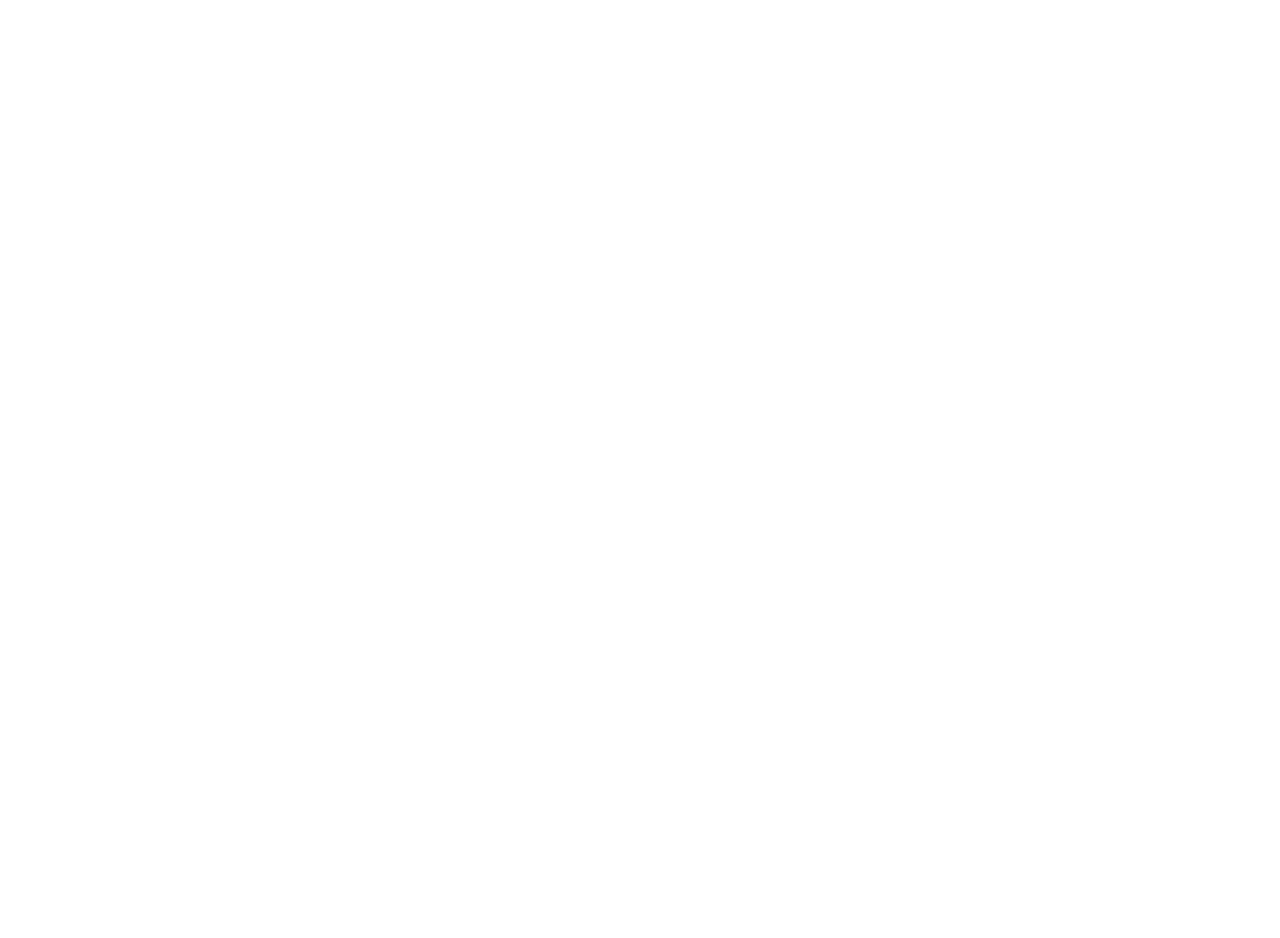
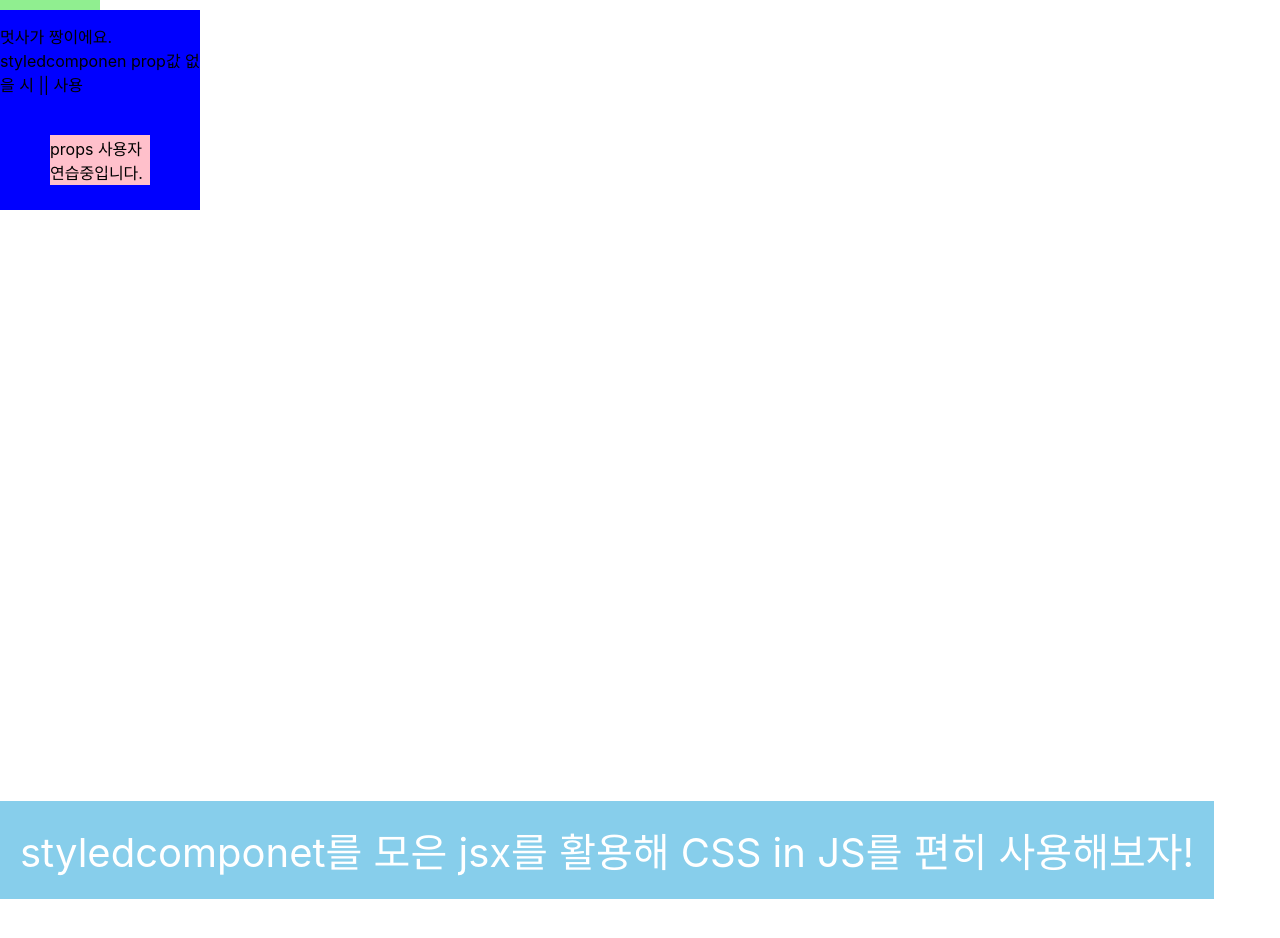
Before and after one commit to LYZAcell/Personal_JS_Portfolio, a React (Create React App) app: page / in a window 1280 px wide. Shown: the part 1440-2378 px from the top of the page. Before the commit the page ends 1300 px from the top, so only its background shows below. Built offline with nearby package versions, Linux system fonts and the light colour scheme.

Commit message:
styledcomponent 완료

```diff
--- a/package.json
+++ b/package.json
@@ -9,6 +9,7 @@
     "react": "^18.3.1",
     "react-dom": "^18.3.1",
     "react-scripts": "5.0.1",
+    "styled-components": "^6.1.11",
     "web-vitals": "^2.1.4"
   },
   "scripts": {
--- a/src/App.js
+++ b/src/App.js
@@ -1,7 +1,8 @@
 import logo from './logo.svg';
 import './App.css';
 import FirstComponent from './studying/FirstComponent'; // App.js로 사이트 만들시 해당 라인 지우기
-
+import styled, {css} from 'styled-components';
+import {MainContainer, MainText} from "./studying/practice_styles"; // styledcomponent모아둔 JSX
 
 // 컴포넌트 만들기
 function MyFirstComponent(){
@@ -21,6 +22,38 @@
     </div>
   );
 }
+
+// styled component _ 변수명 무조건 대문자로 정의
+// styled.tagName 형식으로 원하는 태그 뒤에 백팁안에 css작성
+// 컴포넌트 형식. prop 주기 가능
+const SecondComponent = styled.div`
+  display: flex;
+  justify-content: center;
+  align-items: center;
+  width: 200px;
+  height: 100px;
+  background-color: ${(props) => props.color || "blue"};
+  ${props =>
+    props.small &&
+    `
+    width:  100px;
+    height: 50px;
+    `}
+
+  ${props => props.size &&
+    css`
+    width: 100px;
+    height: 50px;
+    `}
+  div {
+  display: flex;
+  justify-content: center;
+  align-items: center;
+  width: 100px;
+  height: 50px;
+  background-color: pink;
+  }
+  `;
 
 function App() {
   // JS 단일행 주석
@@ -58,6 +91,18 @@
       <div className = "gray-box"></div>
     </MountComponent>
     <p style = {{fontWeight: "bold", fontSize: "24px"}}>부모 컴포넌트를 벗어나면 다시 돌아온다.</p>
+    <SecondComponent color = " yellow">styledcomponent를 써보았어요. 까먹지 맙시다~! </SecondComponent>
+    <SecondComponent small = {true} color = "lightgreen">멋사 짱짱</SecondComponent>
+    <SecondComponent>멋사가 짱이에요. styledcomponen prop값 없을 시 || 사용</SecondComponent>
+    <SecondComponent>
+      <div>
+        props 사용자 연습중입니다.
+      </div>
+    </SecondComponent>
+
+    <MainContainer>
+      <MainText> styledcomponet를 모은 jsx를 활용해 CSS in JS를 편히 사용해보자!</MainText>
+    </MainContainer>
   </div>
   );
 }
--- /dev/null
+++ b/src/studying/practice_styles.jsx
@@ -0,0 +1,15 @@
+import styled from "styled-components";
+
+// styled component를 모아둔 jsx파일
+export const MainContainer = styled.div`
+    display: flex;
+    justify=content: center;
+    align-items: center;
+    height: 100vw;
+    `;
+
+export const MainText = styled.div`
+    padding : 20px;
+    background-color: skyblue;
+    color: white;
+    font-size: 40px;`
```
Also changed, not shown: src/studying/StudyApp.js (+81 -0 lines), 2 other files (tests, documents, lock files or other folders).
